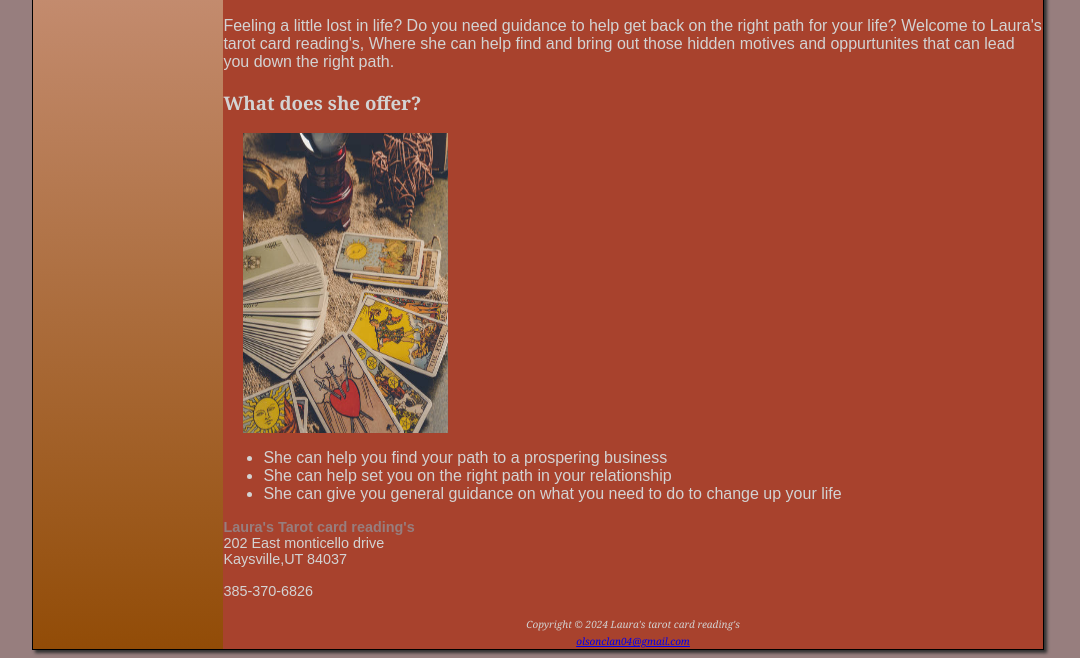
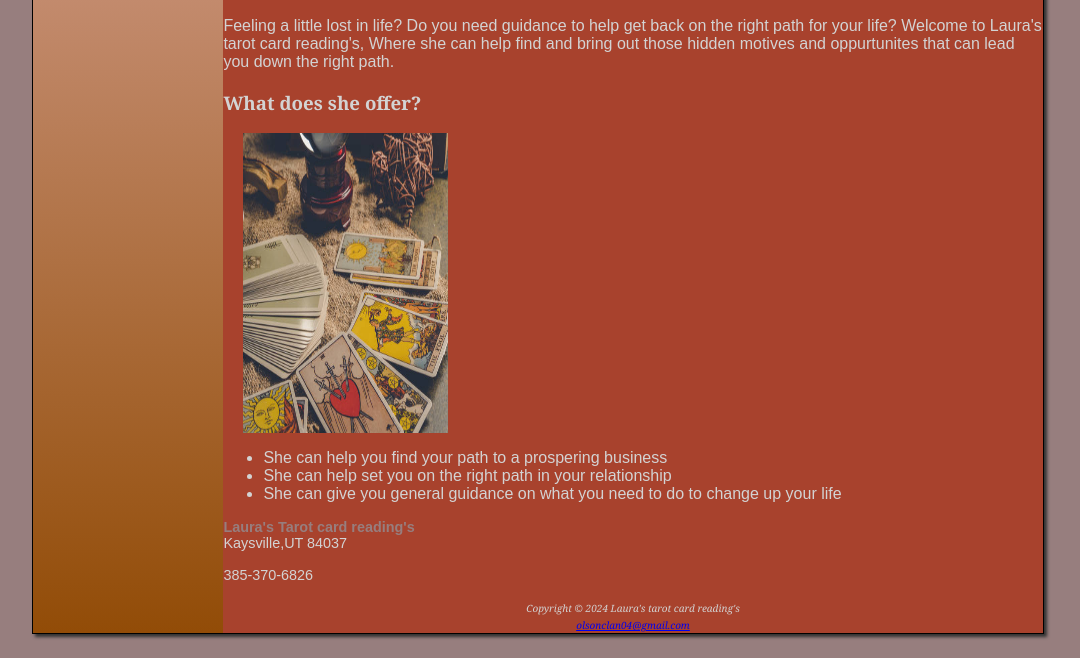
Before and after one commit to AO1406/AO1406.github.io, a plain HTML site: page index.html in a window 1280 px wide. Shown: the part 485-1143 px from the top of the page, without its empty margins (102-1182 px from the left). Drawn offline with Linux system fonts and the light colour scheme.

Commit message:
Update index.html

```diff
--- a/index.html
+++ b/index.html
@@ -48,7 +48,6 @@
         </ul>
         <div id="contact">
             <span class=readings>Laura's Tarot card reading's</span><br>
-            202 East monticello drive<br>
             Kaysville,UT 84037<br>
             <br>
             385-370-6826<br>
```
